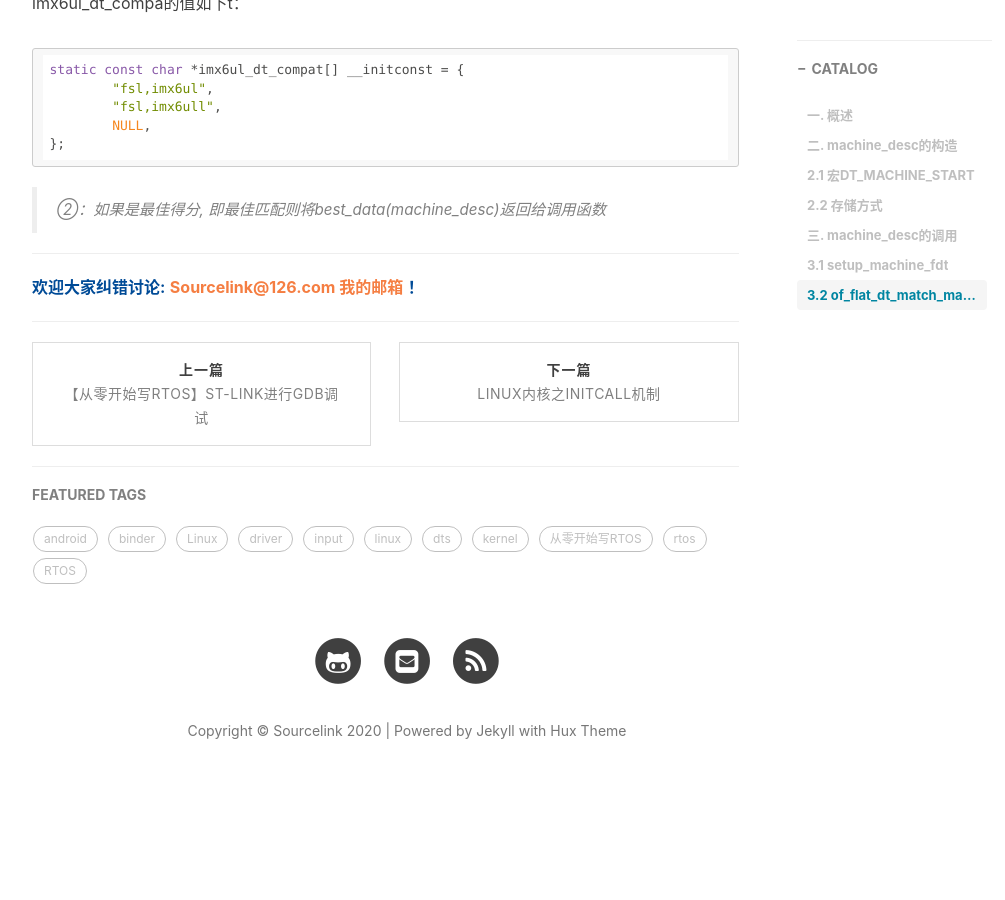
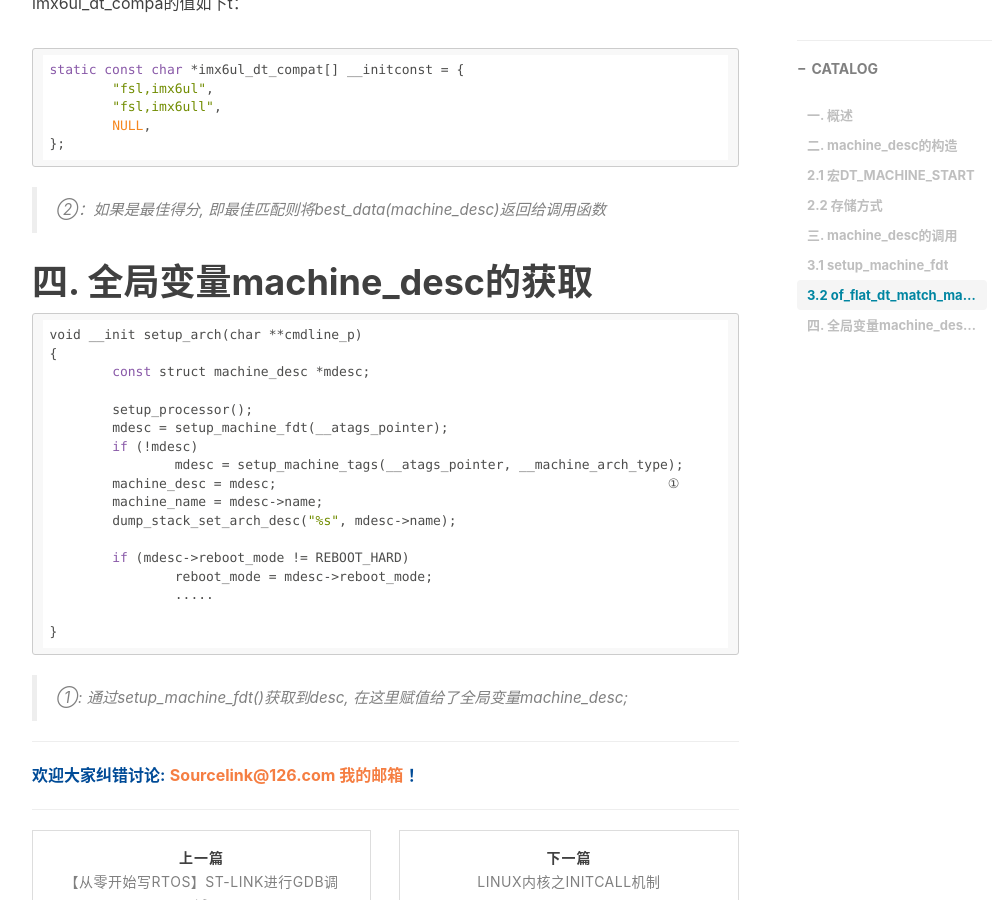
Before and after one commit to SourceLink/Sourcelink.github.io, a Jekyll site: the page built from _posts/2020-02-13-linux-kernel-machine-desc-get.md, in a window 1280 px wide and 900 px high, scrolled down 4069 px. Shown: the whole window, without its empty margins (233-1238 px from the left). Built offline with Jekyll 4.4.1, drawn with Linux system fonts in a browser that asks for light colours; comment, search, counter and statistics services are not loaded; before the commit the page ends 4876 px from its top, so only the background shows below that.

Commit message:
补充笔记

````diff
--- a/_posts/2020-02-13-linux-kernel-machine-desc-get.md
+++ b/_posts/2020-02-13-linux-kernel-machine-desc-get.md
@@ -195,3 +195,27 @@ static const char *imx6ul_dt_compat[] __initconst = {
 ```
 
 > ②：如果是最佳得分, 即最佳匹配则将best_data(machine_desc)返回给调用函数
+
+# 四. 全局变量machine_desc的获取
+
+```
+void __init setup_arch(char **cmdline_p)
+{
+	const struct machine_desc *mdesc;
+
+	setup_processor();
+	mdesc = setup_machine_fdt(__atags_pointer);
+	if (!mdesc)
+		mdesc = setup_machine_tags(__atags_pointer, __machine_arch_type);
+	machine_desc = mdesc;                                                  ①
+	machine_name = mdesc->name;
+	dump_stack_set_arch_desc("%s", mdesc->name);
+
+	if (mdesc->reboot_mode != REBOOT_HARD)
+		reboot_mode = mdesc->reboot_mode;
+		.....
+
+}
+```
+
+> ①: 通过setup_machine_fdt()获取到desc, 在这里赋值给了全局变量machine_desc;
````
